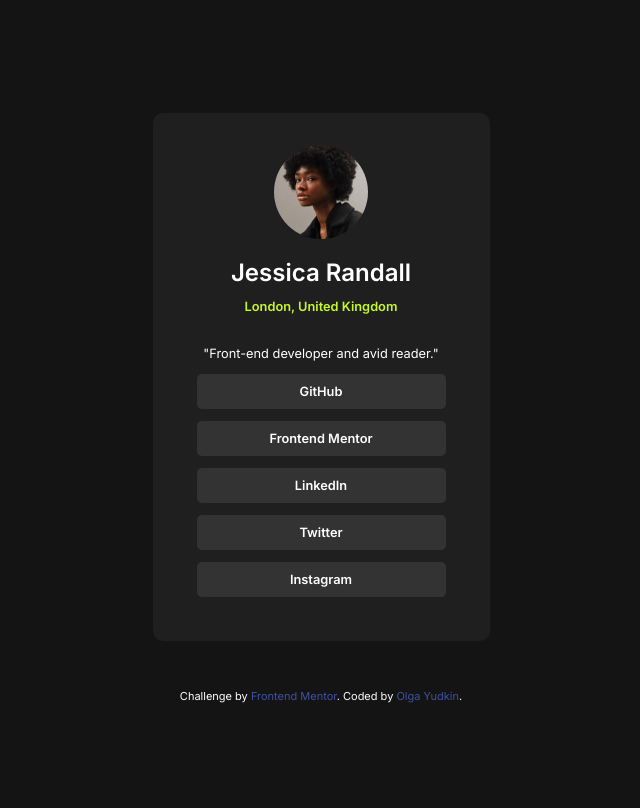
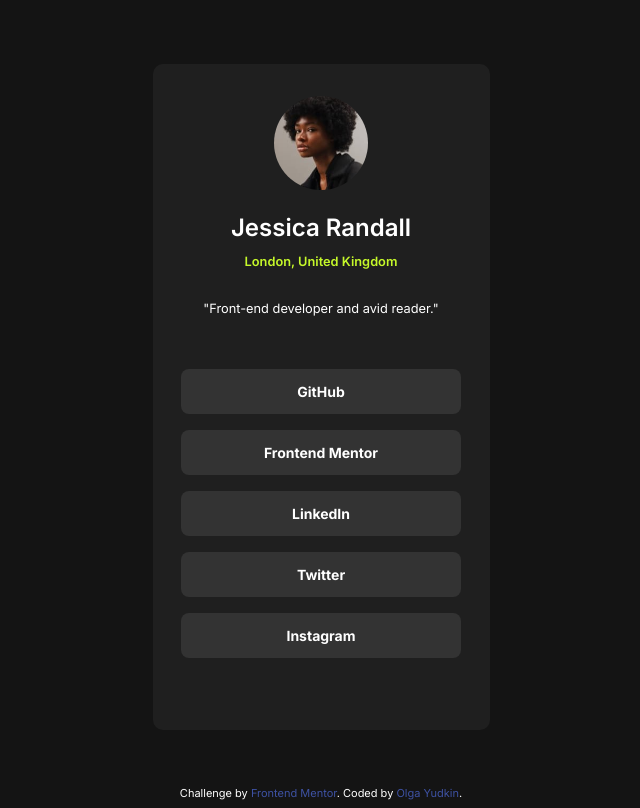
Before and after one commit to cvtqx/social-links-challenge, a website: page index.html in a window 1280 px wide. Shown: the whole page, without its empty margins (319-959 px from the left). Drawn offline with Linux system fonts and the light colour scheme.

Commit message:
updated html ul and styling

```diff
--- a/index.css
+++ b/index.css
@@ -31,32 +31,56 @@ img {
   border-radius: 50%;
 }
 
+
 .card {
   background-color: hsl(0, 0%, 12%);
   text-align: center;
   width: 337px;
   border-radius: 10px;
   padding: 2rem 0.75rem;
+  margin: 3rem auto;
+  display: flex;
+  flex-direction: column;
 }
 
-.card__links__link {
-  background-color: hsl(0, 0%, 20%);
-  border-radius: 5px;
-  height: 35px;
-  margin: 0.75rem 2rem;
-  align-items: center;
+.card__links-container{
+  margin: 1.5rem 0;
+  text-align: center;
+}
+
+.card__links-container ul{
+  display: inline-block;
+  margin: 0;
+  padding: 0;
+}
+
+
+.links-menu li {
+  list-style-type: none;
+  text-align: center;
+  width: 100%;
+  height: 45px;
+  margin: 1rem 0rem;
+}
+
+.links-menu li a {
+  background-color: #333333;
+  text-decoration: none;
+  color: white;
+  width: 280px;
+  height: 45px;
   display: flex;
   align-items: center;
   justify-content: center;
-  font-size: 0.8rem;
-  font-weight: 600;
-  transition: all 0.3s ease-in-out;
+  border-radius: 8px;
+  font-weight: 700;
+  transition: all .2s ease-in;
+  padding: 0;
 }
 
-.card__links__link:hover {
-  cursor: pointer;
-  background-color: hsl(75, 94%, 57%);
-  color: hsl(0, 0%, 8%);
+.links-menu li a:hover {
+  background-color: #c5f82a;
+  color: #141414;
 }
 
 h1 {
@@ -79,7 +103,7 @@ h1 {
 .attribution {
   font-size: 11px;
   text-align: center;
-  margin-top: 3rem;
+  margin-top: 0.5rem;
 }
 
 .attribution a {
--- a/index.html
+++ b/index.html
@@ -14,7 +14,7 @@
 
   <body>
     <main>
-      <div class="card">
+      <section class="card">
         <div class="card__user-info">
           <img
             src="./assets/images/avatar-jessica.jpeg"
@@ -23,49 +23,51 @@
           <p class="green-text">London, United Kingdom</p>
           <p class="description-text">"Front-end developer and avid reader."</p>
         </div>
-        <div class="card__links">
-          <div class="card__links__link">
+        <div class="card__links-container">
+          <ul class="links-menu">
+          <li>
             <a
               href="https://github.com"
               target="_blank"
               rel="noopener noreferrer">
               GitHub
             </a>
-          </div>
-          <div class="card__links__link">
+          </li>
+          <li>
             <a
               href="https://www.frontendmentor.io"
               target="_blank"
               rel="noopener noreferrer">
               Frontend Mentor</a
             >
-          </div>
-          <div class="card__links__link">
+          </li>
+          <li>
             <a
               href="#"
               target="_blank"
               rel="noopener noreferrer">
               LinkedIn</a
             >
-          </div>
-          <div class="card__links__link">
+          </li>
+          <li>
             <a
               href="#"
               target="_blank"
               rel="noopener noreferrer">
               Twitter
             </a>
-          </div>
-          <div class="card__links__link">
+          </li>
+          <li>
             <a
               href="#"
               target="_blank"
               rel="noopener noreferrer">
               Instagram
             </a>
-          </div>
+          </li>
+          </ul>
         </div>
-      </div>
+      </section>
     </main>
 
     <footer>
```
